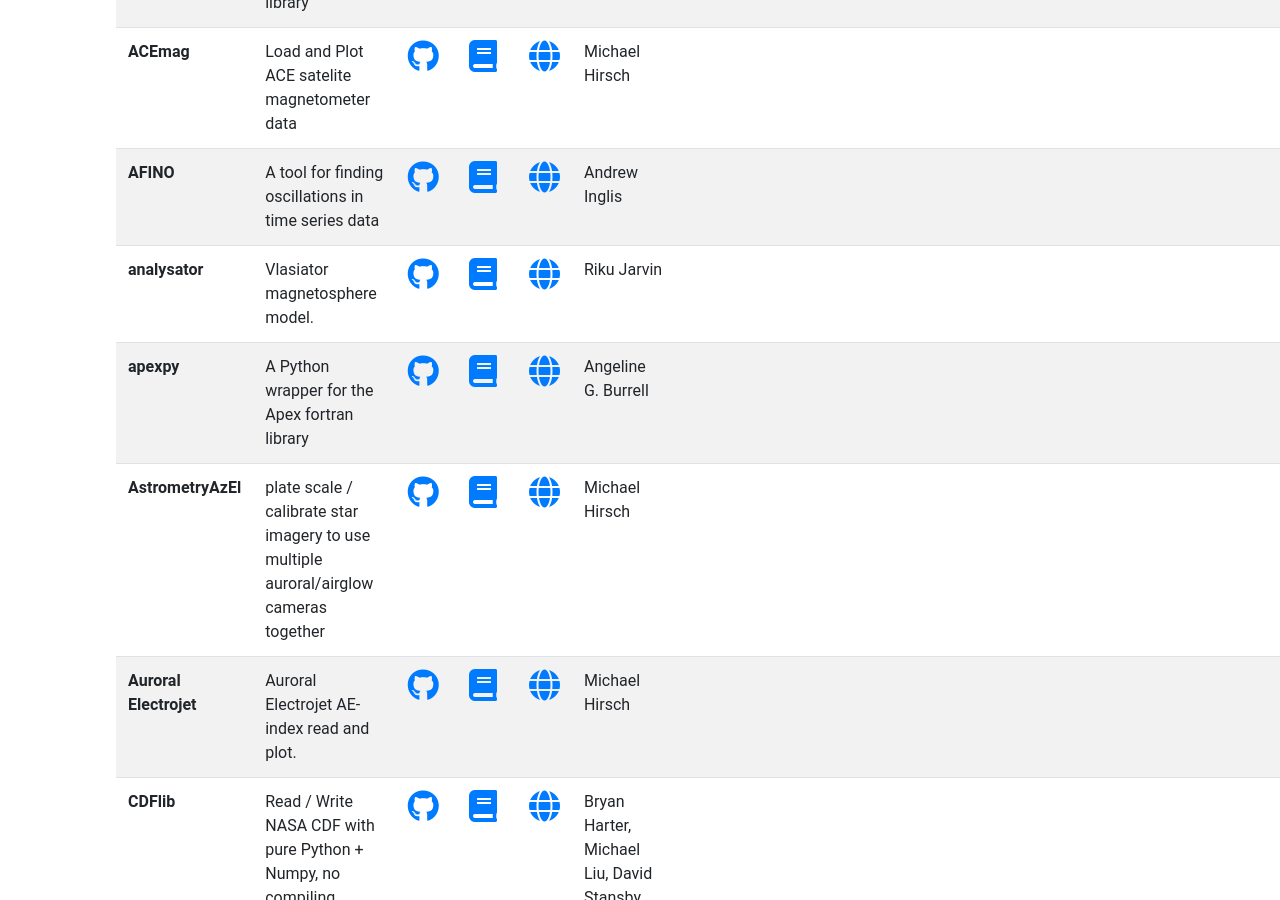
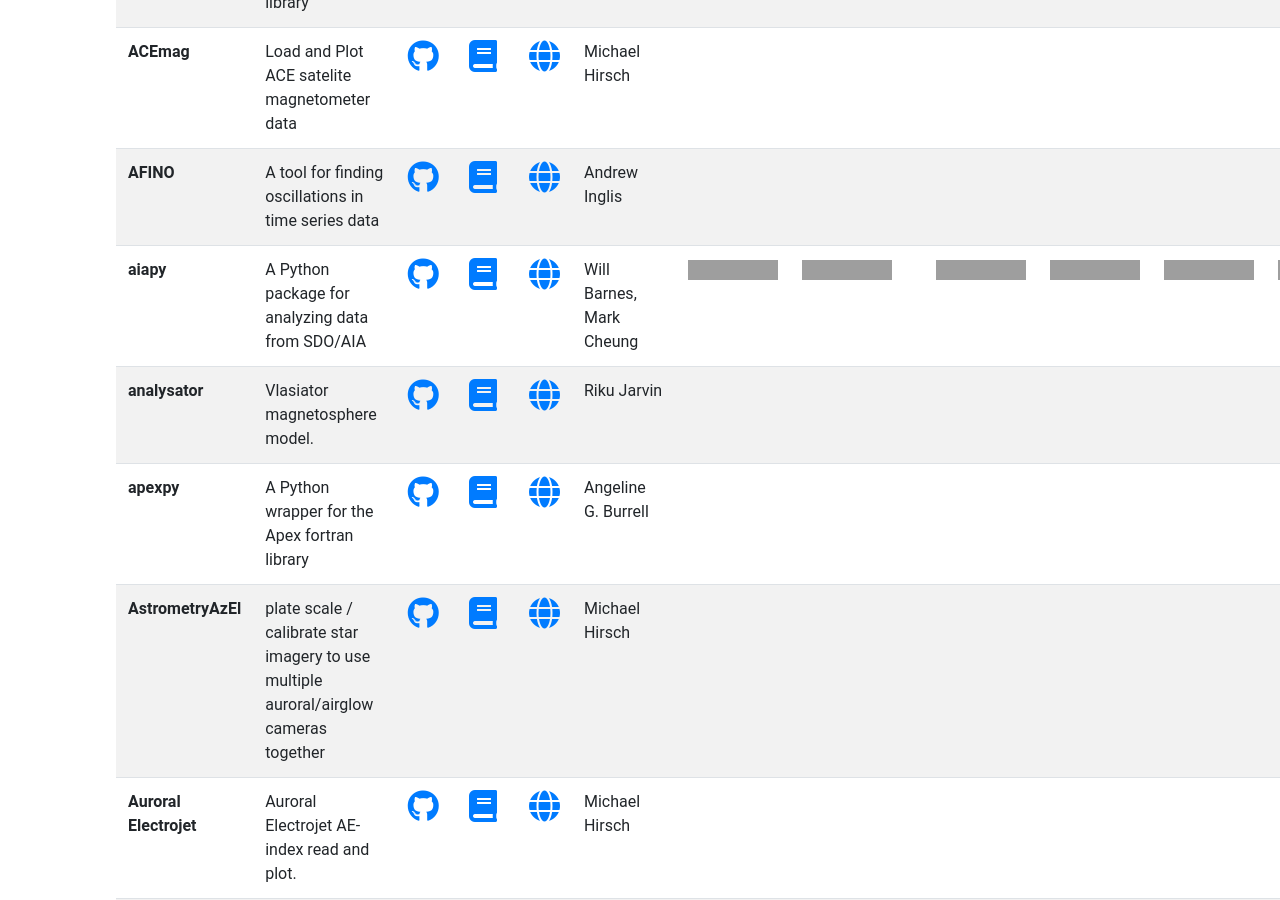
Before and after one commit to heliophysicsPy/heliophysicsPy.github.io, a Jekyll site: the page built from _pages/projects.html, in a window 1280 px wide and 900 px high, scrolled down 1177 px. Built offline with Jekyll 4.4.1, drawn with Linux system fonts in a browser that asks for light colours; nearby versions of some CDN libraries; grey boxes are pictures that could not be loaded.

Commit message:
add aiapy to project list, including a self-review

```diff
--- a/_data/projects.yml
+++ b/_data/projects.yml
@@ -356,3 +356,17 @@
   description: "Access to ESA Swarm mission products"
   contact: "EOX IT Services / Ashley Smith"
   keywords: ["magnetosphere", "ionosphere_thermosphere_mesosphere", "data_retrieval", "webservice", "remote", "data_access", "general"]
+
+- name: "aiapy"
+  code: "https://gitlab.com/LMSAL_HUB/aia_hub/aiapy"
+  docs: "https://aiapy.readthedocs.io"
+  logo: "https://assets.gitlab-static.net/uploads/-/system/project/avatar/10985339/AIA_logo_small.jpg?width=64"
+  description: "A Python package for analyzing data from SDO/AIA"
+  contact: "Will Barnes, Mark Cheung"
+  keywords: ["solar", "specific"]
+  community: ["https://img.shields.io/badge/Partially%20met-orange.svg", "Paritally met"]
+  documentation: ["https://img.shields.io/badge/Good-brightgreen.svg", "Good"]
+  testing: ["https://img.shields.io/badge/Good-brightgreen.svg", "Good"]
+  software_maturity: ["https://img.shields.io/badge/Partially%20met-orange.svg", "Partially met"]
+  python3: ["https://img.shields.io/badge/Good-brightgreen.svg", "Good"]
+  license: ["https://img.shields.io/badge/Good-brightgreen.svg", "Good"]
```
